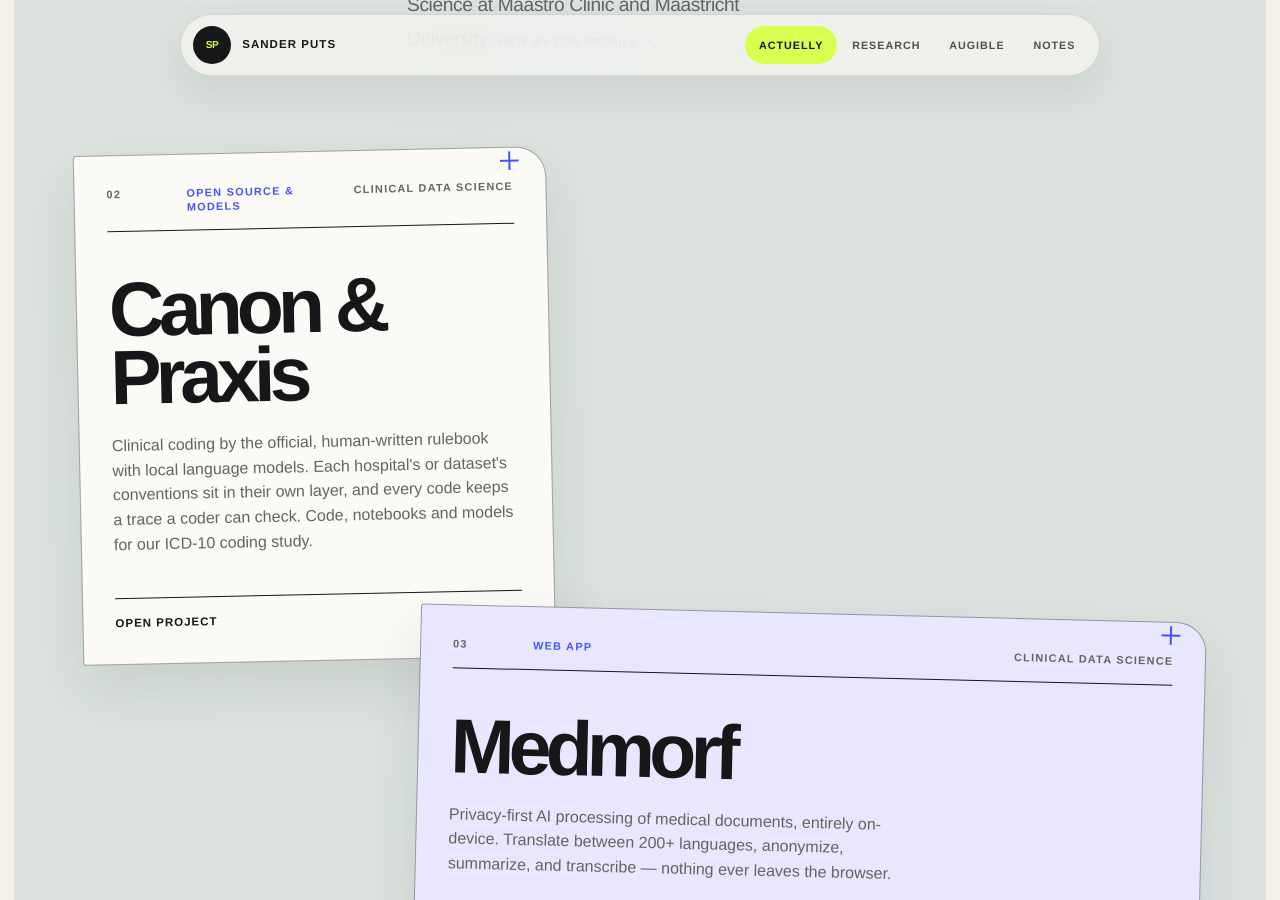
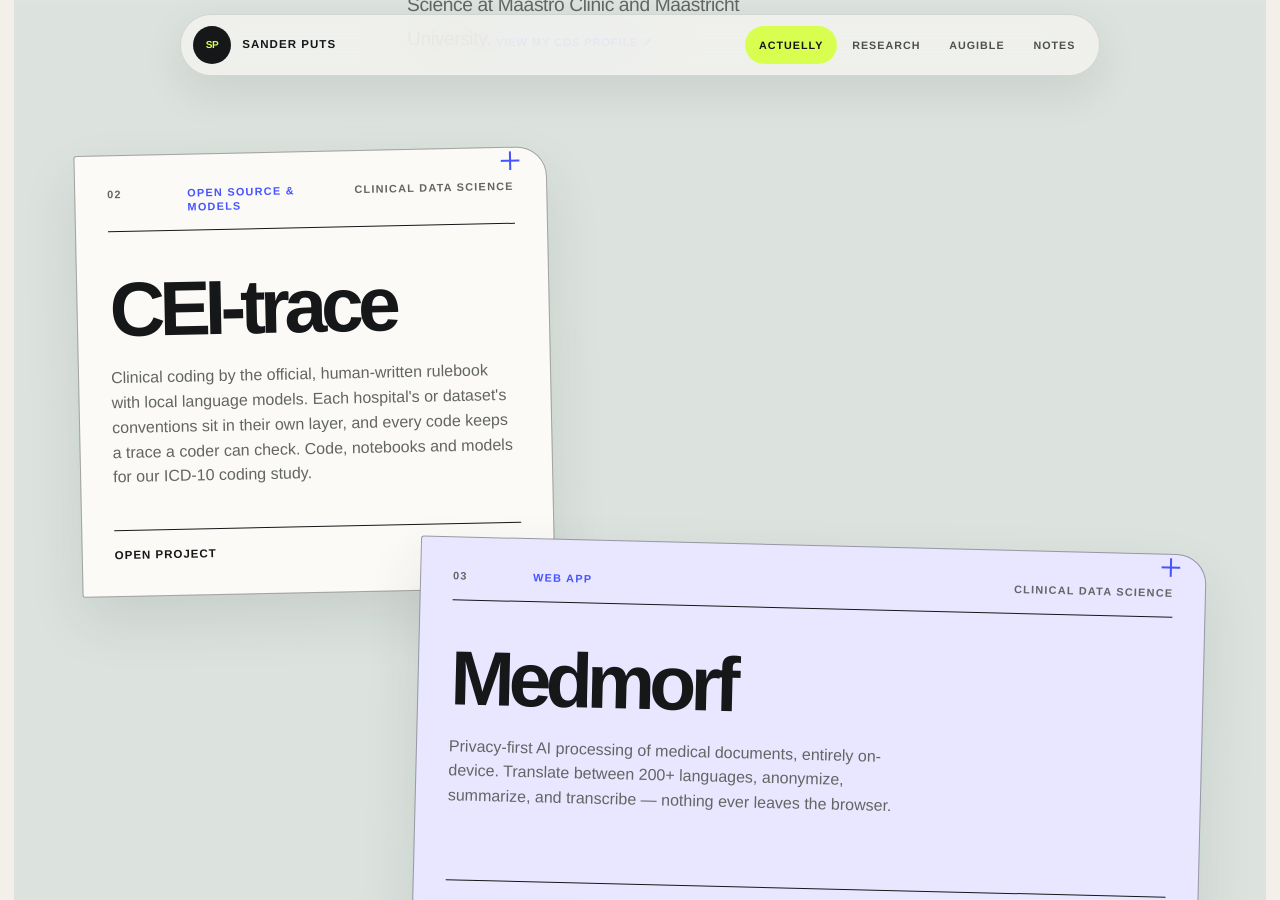
Before and after one commit to putssander/putssander.github.io, a Jekyll site: the page built from index.html, in a window 1280 px wide and 900 px high, scrolled down 2449 px. Built offline with Jekyll 4.4.1, drawn with Linux system fonts in a browser that asks for light colours.

Commit message:
Project renamed: CEI-trace

```diff
--- a/_data/projects.yml
+++ b/_data/projects.yml
@@ -8,8 +8,8 @@
     A personal news project — a new way to read the news, coming to iPhone
     and Mac.
 
-- name: Canon & Praxis
-  url: https://github.com/putssander/canonpraxis
+- name: CEI-trace
+  url: https://github.com/putssander/CEI-trace
   tag: Open source & models
   status: Coming soon
   context: Clinical Data Science
```
